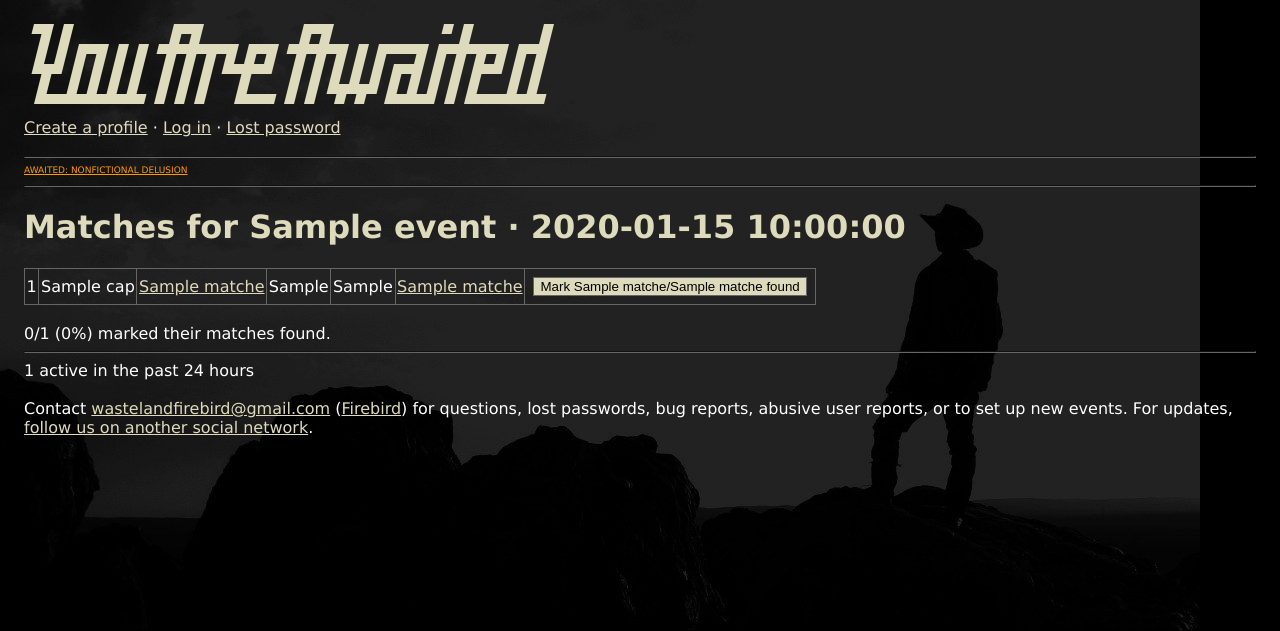
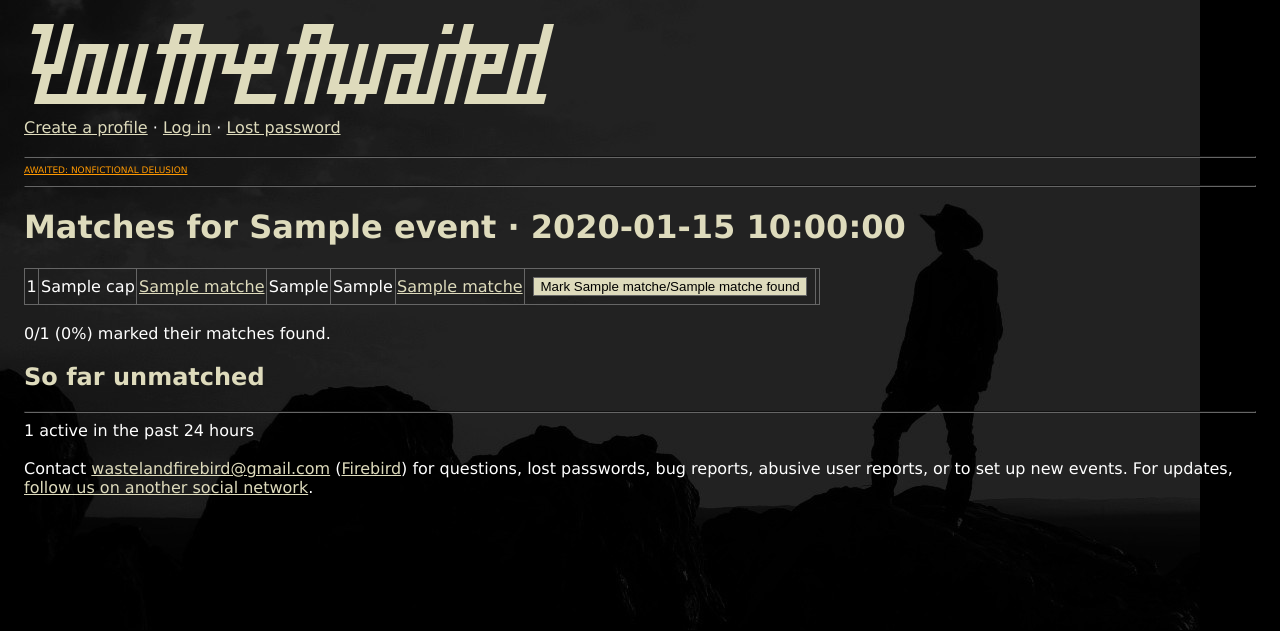
Before and after one commit to zombieite/tinderdome, a Laravel app: template resources/views/admin_match.blade.php in a window 1280 px wide. Shown: the top 631 px of the page. Run offline with Laravel 12, Linux system fonts and the light colour scheme; the template is opened without the code that fills it: most values are stand-ins (such as "Sample title", 1, 10 or a date in 2020).

Commit message:
Show emails of people unmatched so far

```diff
--- a/app/Http/Controllers/AdminMatchController.php
+++ b/app/Http/Controllers/AdminMatchController.php
@@ -60,6 +60,7 @@ class AdminMatchController extends Controller
                 attending.match_requested,
                 users_1.score,
                 users_1.name,
+                users_1.email user_1_email,
                 users_1.id user_id,
                 users_1.random_ok,
                 user_1_choose.choice user_1_choice,
--- a/resources/views/admin_match.blade.php
+++ b/resources/views/admin_match.blade.php
@@ -20,11 +20,16 @@
             <td class="tight {{ $match->match_2_class }}" style="text-align:center;">{{ $match->user_2_choice }}</td>
             <td class="tight {{ $match->match_2_class }}">@if ($match->user_id_of_match) <a class="{{ $match->match_2_class }}" href="/profile/{{ $match->user_id_of_match }}/{{ $match->matchs_name_hyphenated }}">{{ $match->name_of_match }}</a> @else @if($match->failed_match_attempt) {{ $match->match_requested }} @endif @endif </td>
             <td class="tight">@if ($match->name_of_match && (($match->user_1_choice !== 0 && $match->user_2_choice !== 0)) && !($match->user_1_choice == -1 && $match->user_2_choice == -1) && ($match->match_1_class != 'caution')) <form action="" method="POST">{{ csrf_field() }}<input type="hidden" name="attending_id" value="{{ $match->attending_id }}"><input class="tight" type="submit" value="Mark {{ $match->name }}/{{ $match->name_of_match }} found"></form> @else &nbsp; @endif </td>
+            <td class="tight">@if (!$match->user_id_of_match){{ $match->user_1_email }}@endif</td>
         </tr>
     @endforeach
 </table>
 <br>
 @php if ($counter == 0) { $counter = 1; } @endphp
 {{ $found }}/{{ $counter }} ({{ round($found/$counter * 100) }}%) marked their matches found.
+<h2>So far unmatched</h2>
+@foreach ($matches as $match)
+@if (!$match->user_id_of_match){{ $match->user_1_email }},@endif
+@endforeach
 
 @endsection
```
